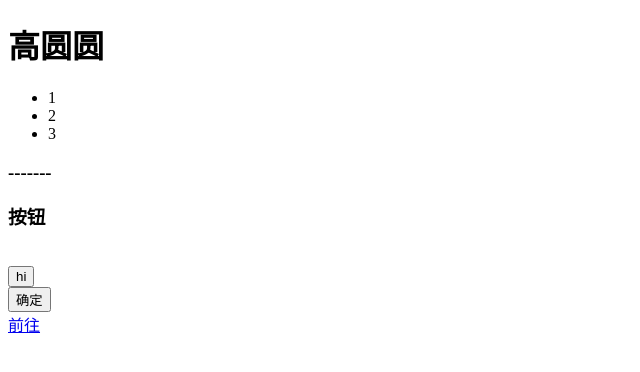
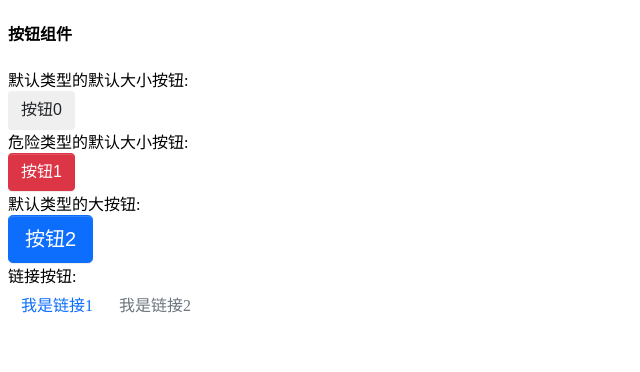
Before and after one commit to adamswan/look_how_they_shine_for_you, a React (Vite) app: page / in a window 1280 px wide. Shown: the top 372 px of the page, without its empty margins (0-640 px from the left). Built offline with nearby package versions, Linux system fonts and the light colour scheme.

Commit message:
按钮组件添加不同样式

```diff
--- a/package.json
+++ b/package.json
@@ -24,6 +24,9 @@
     "eslint-plugin-react-hooks": "^5.1.0",
     "eslint-plugin-react-refresh": "^0.4.19",
     "globals": "^15.15.0",
+    "sass": "^1.83.0",
+    "sass-embedded": "^1.83.0",
+    "sass-embedded-win32-ia32": "^1.83.0",
     "typescript": "~5.7.2",
     "typescript-eslint": "^8.24.1",
     "vite": "^6.2.0"
--- a/src/App.tsx
+++ b/src/App.tsx
@@ -1,27 +1,28 @@
-import { Menu, MenuItem, Button } from "./components";
+import { Button } from "./components";
 
 function App() {
   return (
     <>
-      <h1>高圆圆</h1>
-      <Menu defaultIndex={0}>
-        <MenuItem>1</MenuItem>
-        <MenuItem>2</MenuItem>
-        <MenuItem>3</MenuItem>
-      </Menu>
+      <h4>按钮组件</h4>
 
-      <h3>-------</h3>
+      <div>默认类型的默认大小按钮:</div>
+      <Button>按钮0</Button>
 
-      <h3>按钮</h3>
-      <br />
-      <Button>hi</Button>
-      <br />
+      <div>危险类型的默认大小按钮:</div>
+      <Button btnType="danger">按钮1</Button>
+
+      <div>默认类型的大按钮:</div>
       <Button btnType="primary" size="lg">
-        确定
+        按钮2
       </Button>
-      <br />
-      <Button btnType="link" size="sm" href="https://www.baidu.com">
-        前往
+
+      <div>链接按钮:</div>
+      <Button btnType="link" href="https://www.baidu.com">
+        我是链接1
+      </Button>
+
+      <Button btnType="link" href="https://www.baidu.com" disabled>
+        我是链接2
       </Button>
     </>
   );
--- /dev/null
+++ b/src/components/Button/_style.scss
@@ -0,0 +1,61 @@
+// 引入变量文件
+@import "../../styles/variables";
+@import "../../styles/mixin";
+
+.btn {
+  position: relative;
+  display: inline-block;
+  font-weight: $btn-font-weight;
+  line-height: $btn-line-height;
+  color: $body-color;
+  white-space: nowrap;
+  text-align: center;
+  vertical-align: middle;
+  background-image: none;
+  border: $btn-border-width solid transparent;
+  @include button-size($btn-padding-y, $btn-padding-x, $btn-font-size, $border-radius);
+  box-shadow: $btn-box-shadow;
+  cursor: pointer;
+  transition: $btn-transition;
+}
+
+.btn-lg {
+  @include button-size($btn-padding-y-lg, $btn-padding-x-lg, $btn-font-size-lg, $border-radius-lg);
+}
+
+.btn-sm {
+  @include button-size($btn-padding-y-sm, $btn-padding-x-sm, $btn-font-size-sm, $border-radius-sm);
+}
+
+.btn-primary {
+  @include button-style($primary, $primary, $white);
+}
+
+.btn-danger {
+  @include button-style($danger, $danger, $white);
+}
+
+.btn-default {
+  @include button-style($white, $gray-400, $body-color, $white, $primary, $body-color);
+}
+
+.btn-link {
+  font-weight: $font-weight-normal;
+  color: $btn-link-color;
+  text-decoration: $link-decoration;
+  box-shadow: none;
+  &:hover {
+    color: $btn-link-hover-color;
+    text-decoration: $link-hover-decoration;
+  }
+  &:focus,
+  &.focus {
+    color: none;
+    text-decoration: $link-hover-decoration;
+  }
+  &:disabled,
+  &.disabled {
+    color: $btn-link-disabled-color;
+    pointer-events: none;
+  }
+}
--- a/src/components/Button/button.tsx
+++ b/src/components/Button/button.tsx
@@ -1,8 +1,9 @@
 import React from "react";
 import { ButtonType, ButtonSize, BaseButtonProps } from "./types.ts";
 import classNames from "classnames";
+import "./_style.scss";
 
-//! 泛型参数 BaseButtonProps 用于限制 props
+//! 泛型参数 BaseButtonProps 用于限制传入组件的 props
 const Button: React.FC<BaseButtonProps> = (props) => {
   const { className, disabled, size, btnType, children, href } = props;
 
--- a/src/styles/_mixin.scss
+++ b/src/styles/_mixin.scss
@@ -1,7 +1,7 @@
-@mixin button-size($padding-y, $padding-x, $font-size, $border-raduis) {
-  padding: $padding-y $padding-x;
+@mixin button-size($btn-padding-y, $btn-padding-x, $font-size, $border-radius) {
+  padding: $btn-padding-y $btn-padding-x;
   font-size: $font-size;
-  border-radius: $border-raduis;
+  border-radius: $border-radius;
 }
 
 @mixin button-style(
@@ -10,7 +10,7 @@
   $color,
   $hover-background: lighten($background, 7.5%),
   $hover-border: lighten($border, 10%),
-  $hover-color: $color,
+  $hover-color: $color
 ) {
   color: $color;
   background: $background;
@@ -40,12 +40,7 @@
   border-color: $border;
 }
 
-@mixin zoom-animation(
-  $direction: 'top',
-  $scaleStart: scaleY(0),
-  $scaleEnd: scaleY(1),
-  $origin: center top,
-) {
+@mixin zoom-animation($direction: "top", $scaleStart: scaleY(0), $scaleEnd: scaleY(1), $origin: center top) {
   .zoom-in-#{$direction}-enter {
     opacity: 0;
     transform: $scaleStart;
@@ -54,7 +49,7 @@
     opacity: 1;
     transform: $scaleEnd;
     transition: transform 300ms cubic-bezier(0.23, 1, 0.32, 1) 100ms, opacity 300ms cubic-bezier(0.23, 1, 0.32, 1) 100ms;
-    transform-origin: $origin
+    transform-origin: $origin;
   }
   .zoom-in-#{$direction}-exit {
     opacity: 1;
--- a/src/styles/index.scss
+++ b/src/styles/index.scss
@@ -9,8 +9,8 @@
 
 // animation
 @import "animation";
+
 // button
-
 @import "../components/Button/style";
 
 //alert
```
Also changed, not shown: src/styles/_variables.scss (+202 -203 lines), 1 other file (tests, documents, lock files or other folders).
